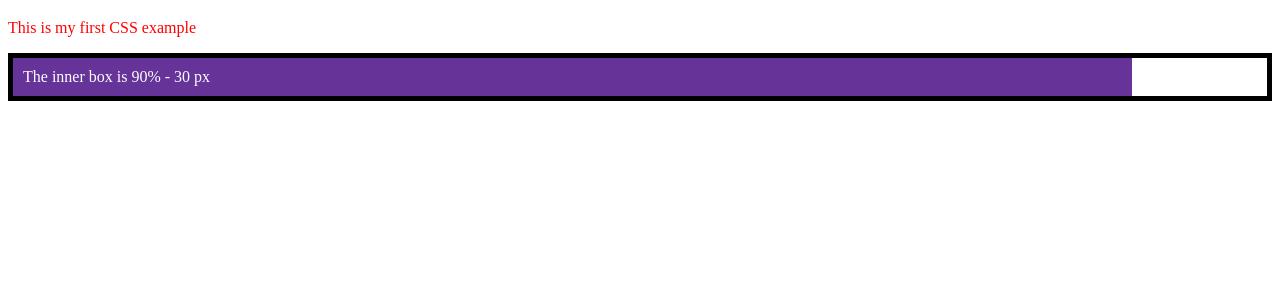
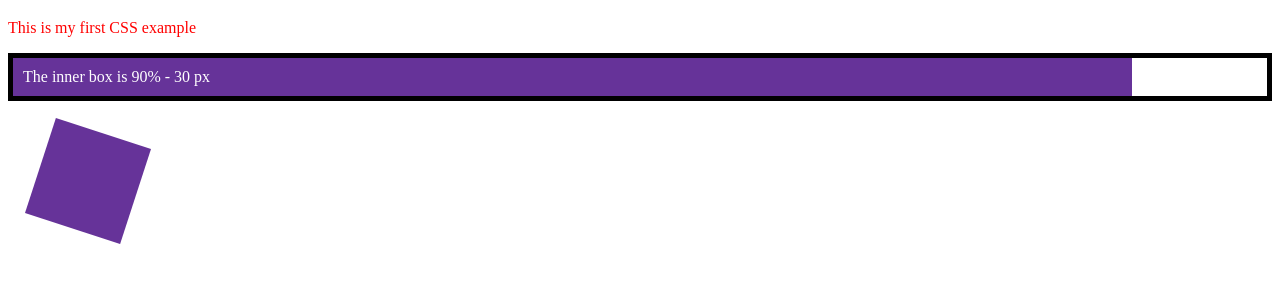
Before and after one commit to Bradie-Hawksworth/applying-css-to-html, a plain HTML site: page function/index.html in a window 1280 px wide. Shown: the part 63-346 px from the top of the page. Drawn offline with Linux system fonts and the light colour scheme.

Commit message:
Added an example of a rotation function to the css file.

```diff
--- a/function/index.html
+++ b/function/index.html
@@ -11,5 +11,8 @@
 		<div class="outer">
 			<div class="box"> The inner box is 90% - 30 px </div>
 		</div>
+
+		<div class="rotatedbox"></div>
+		<!-- </div> -->
 	</body>
 </html>
--- a/function/styles.css
+++ b/function/styles.css
@@ -18,3 +18,10 @@ p{
 	background-color: rebeccapurple;
 	color:white;
 }
+.rotatedbox{
+	margin: 30px;
+	width: 100px;
+	height: 100px;
+	background-color: rebeccapurple;
+	transform: rotate(0.8turn);
+}
```
